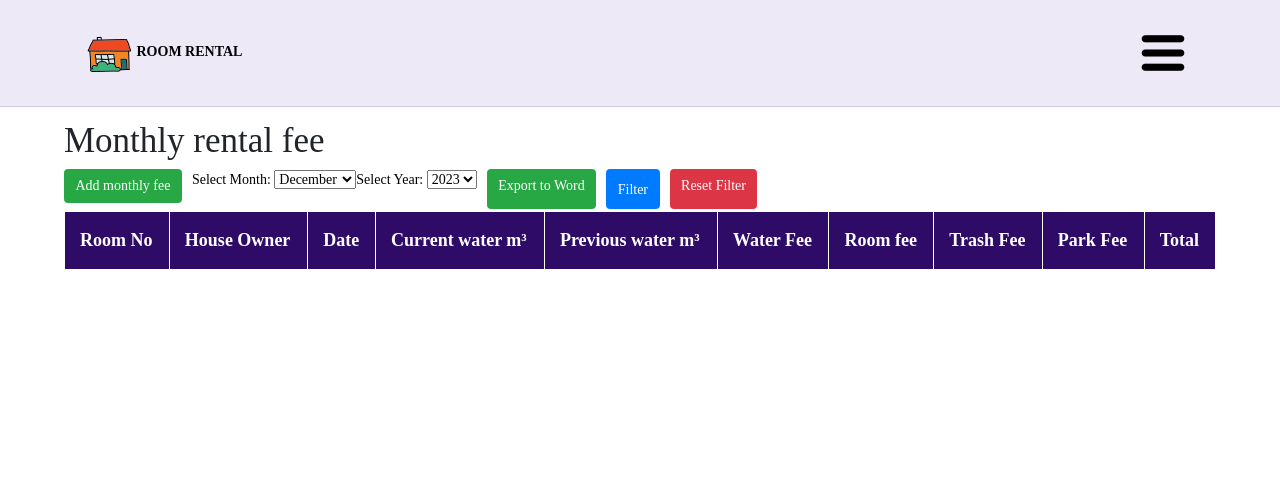
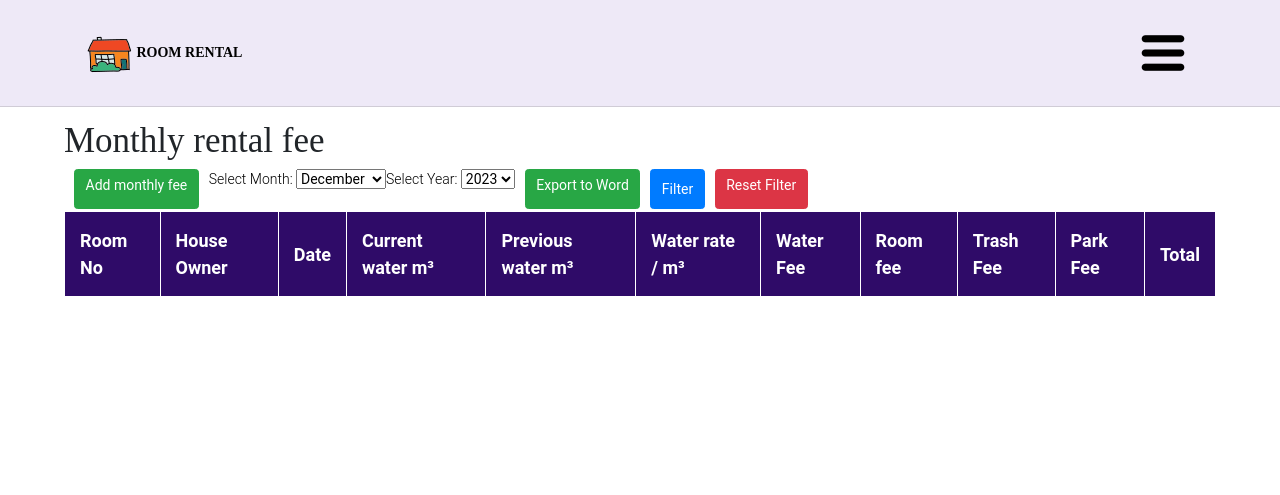
Before and after one commit to monykappa/Room-Rental, a Django app: page /monthly_fee/ in a window 1280 px wide. Shown: the top 495 px of the page. Run offline with Django 4.2, Linux system fonts and the light colour scheme; the visitor is signed in with stand-in values (Sample User, id 1); data that the repository does not hold is empty; parts of the project's set-up code (start-up, migrations or seed data) failed here and were passed over; some libraries are stand-ins or nearby versions; some web fonts are replaced.

Commit message:
fix bugs, and design some pages

```diff
--- a/dashboard/forms.py
+++ b/dashboard/forms.py
@@ -52,9 +52,11 @@ class RoomForm(forms.ModelForm):
 
 
 class CheckInForm(forms.ModelForm):
+    sex = forms.ChoiceField(choices=Person.SEX_CHOICES, required=False, label='Sex / ភេទ', initial='')
+
     class Meta:
         model = CheckIn
-        fields = ['client_name', 'client_address', 'client_contact', 'room', 'date']
+        fields = ['client_name', 'sex', 'client_address', 'client_contact', 'room', 'date']
         labels = {
             'client_name': 'Client name / ឈ្មោះអតិថិជន',
             'client_address': 'Client address / អាសយដ្ឋានអតិថិជន',
@@ -62,21 +64,36 @@ class CheckInForm(forms.ModelForm):
             'room': 'Room / បន្ទប់',
             'date': 'Date / កាលបរិច្ឆេទ',
         }
+    def __init__(self, *args, **kwargs):
+            super().__init__(*args, **kwargs)
+            self.fields['room'].queryset = room.objects.filter(status=room.AVAILABLE)
 
-    def __init__(self, *args, **kwargs):
-        super().__init__(*args, **kwargs)
-        self.fields['room'].queryset = room.objects.filter(status=room.AVAILABLE)
+            self.helper = FormHelper()
+            self.helper.form_class = 'form'
+            self.helper.label_class = 'font-weight-bold'
+            self.helper.layout = Layout(
+                Field('client_name', css_class='form-control mb-2'),
+                Field('sex', css_class='form-control mb-2'),
+                Field('client_address', css_class='form-control mb-2'),
+                Field('client_contact', css_class='form-control mb-2'),
+                Field('room', css_class='form-control mb-2'),
+                Field('date', css_class='form-control mb-2'),
+            )
 
-        self.helper = FormHelper()
-        self.helper.form_class = 'form'
-        self.helper.label_class = 'font-weight-bold'
-        self.helper.layout = Layout(
-            Field('client_name', css_class='form-control mb-2'),
-            Field('client_address', css_class='form-control mb-2'),
-            Field('client_contact', css_class='form-control mb-2'),
-            Field('room', css_class='form-control mb-2'),
-            Field('date', css_class='form-control mb-2'),
-        )
+    def save(self, commit=True):
+        instance = super(CheckInForm, self).save(commit=False)
+
+        # Get the associated Client instance
+        client_instance, created = Client.objects.get_or_create(ClientName=instance.client_name)
+
+        # Update the 'sex' field in the Client instance
+        client_instance.sex = self.cleaned_data.get('sex', None)
+        client_instance.save()
+
+        if commit:
+            instance.save()
+        return instance
+
 
 
 class check_out_form(forms.ModelForm):
@@ -112,6 +129,10 @@ class MonthlyRentalFeeForm(forms.ModelForm):
         # Set a default value for the trash_fee field
         self.fields['trash_fee'].initial = 1  # Change this value to your desired default
 
+        # Set default value for the park_fee field
+        last_month_fee = self.get_last_month_park_fee()
+        self.fields['park_fee'].initial = int(last_month_fee) if int(last_month_fee) == last_month_fee else last_month_fee
+
     def save(self, commit=True):
         instance = super().save(commit=False)
         instance.room = self.room
@@ -134,6 +155,11 @@ class MonthlyRentalFeeForm(forms.ModelForm):
         # Retrieve current water from Utilities
         utilities = Utilities.objects.get(room=self.room)
         return utilities.current_water
+
+    def get_last_month_park_fee(self):
+        # Retrieve the park fee from the last month
+        last_month_instance = MonthlyRentalFee.objects.filter(room=self.room).order_by('-date').first()
+        return last_month_instance.park_fee if last_month_instance else 0
 
 
 class MonthFilterForm(forms.Form):
--- a/dashboard/views.py
+++ b/dashboard/views.py
@@ -40,6 +40,7 @@ from reportlab.platypus import SimpleDocTemplate, Table, TableStyle, PageTemplat
 from reportlab.pdfbase.ttfonts import TTFont
 from reportlab.pdfbase import pdfmetrics
 import os
+
 
 
 
@@ -451,7 +452,7 @@ def monthly_fee(request):
 @login_required
 def add_monthly_fee(request):
     if request.method == 'POST':
-        forms = [MonthlyRentalFeeForm(room, request.POST, prefix=f'form-{room.id}') for room in Room.objects.all()]
+        forms = [MonthlyRentalFeeForm(room, request.POST, prefix=f'form-{room.id}') for room in room.objects.all()]
         if all(form.is_valid() for form in forms):
             for form in forms:
                 form.save()
@@ -718,7 +719,12 @@ def export_to_word(request, selected_month, selected_year):
             total_riel = monthly_fee.total * exchange_rate
 
             formatted_total_riel = "{:,.0f}".format(total_riel) if total_riel % 1 == 0 else "{:,.2f}".format(total_riel)
-            formatted_water_rate = "{:.2f}".format(water_rate) if isinstance(water_rate, (float, int)) else "{:,.2f}".format(float(water_rate.rate))
+            if water_rate is not None:
+                formatted_water_rate = "{:.2f}".format(water_rate.rate) if water_rate is not None else "N/A"
+
+            else:
+                formatted_water_rate = "N/A"  # Or any default value you want to use when water_rate is None
+
 
             content_values = [
                 str(monthly_fee.room.RoomNo),
--- a/static/css/base.css
+++ b/static/css/base.css
@@ -1,9 +1,9 @@
 html {
     font-size: 14px;
+
 }
 
 body {
-    font-family: "Poppins";
     background-color: #fff;
     height: 200vh;
     position: relative;
--- a/static/css/dashboard/monthly/monthly_rental_fee.css
+++ b/static/css/dashboard/monthly/monthly_rental_fee.css
@@ -49,11 +49,16 @@ button.btn-filter{
     height: 40px;
 }
 /* Default styles */
-a.btn-reset, .btn-excel, .btn-word, .btn-pdf{
+a.btn-reset, .btn-excel, .btn-word, .btn-pdf, .btn-filter, .btn-add {
     margin-left: 10px;
     height: 40px;
+    transition: transform 0.3s ease; /* Add a smooth transition */
 }
 
+/* Hover Effect */
+a.btn-reset:hover, .btn-excel:hover, .btn-word:hover, .btn-pdf:hover, .btn-filter:hover, .btn-add:hover {
+    transform: scale(1.1);
+}
 /* Responsive styles for screens smaller than 600px */
 @media (max-width: 600px) {
     a.btn-excel, .btn-word, .btn-pdf{
--- a/templates/dashboard/house_owner/house_owner.html
+++ b/templates/dashboard/house_owner/house_owner.html
@@ -9,9 +9,6 @@ House Owner / ម្ចាស់ផ្ទះ
 
 <link rel="stylesheet" href="https://stackpath.bootstrapcdn.com/bootstrap/4.3.1/css/bootstrap.min.css">
 <style>
-    body{
-        font-family: 'Poppins';
-    }
     .house-owner-ctn {
         margin-top: 10vh;
     }
--- a/templates/dashboard/monthly/monthly_rental_fee.html
+++ b/templates/dashboard/monthly/monthly_rental_fee.html
@@ -44,6 +44,7 @@ Monthly Rental Fee
                 <th>Date</th>
                 <th>Current water m³</th>
                 <th>Previous water m³</th>
+                <th>Water rate / m³</th>
                 <th>Water Fee</th>
                 <th>Room fee</th>
                 <th>Trash Fee</th>
@@ -60,6 +61,7 @@ Monthly Rental Fee
                 <td>{{ monthly_fee.date }}</td>
                 <td>{{ monthly_fee.current_water }} m³</td>
                 <td>{{ monthly_fee.previous_water }} m³</td>
+                <td>{{ monthly_fee.room.utilities.water_rate.rate }} m³</td>
                 <td>${{ monthly_fee.water_fee|stringformat:"g" }}</td>
                 <td>${{ monthly_fee.room.RoomFee|stringformat:"g" }}</td>
                 <td>${{ monthly_fee.trash_fee|stringformat:"g" }}</td>
```
Also changed, not shown: static/css/dashboard/check_in.css (+11 -1 lines), static/css/dashboard/dashboard.css (+10 -10 lines), templates/dashboard/dashboard.html (+20 -8 lines).
